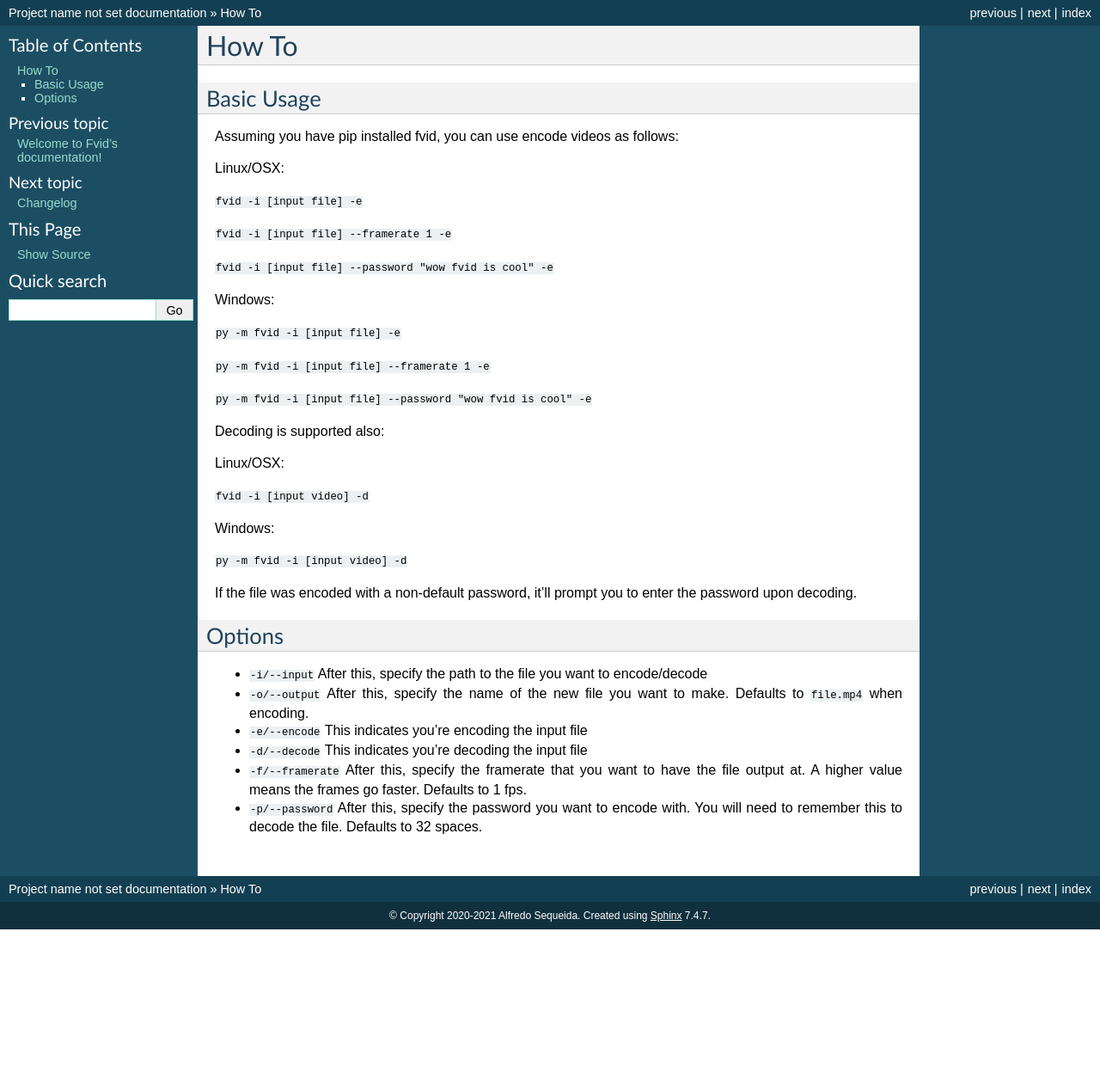
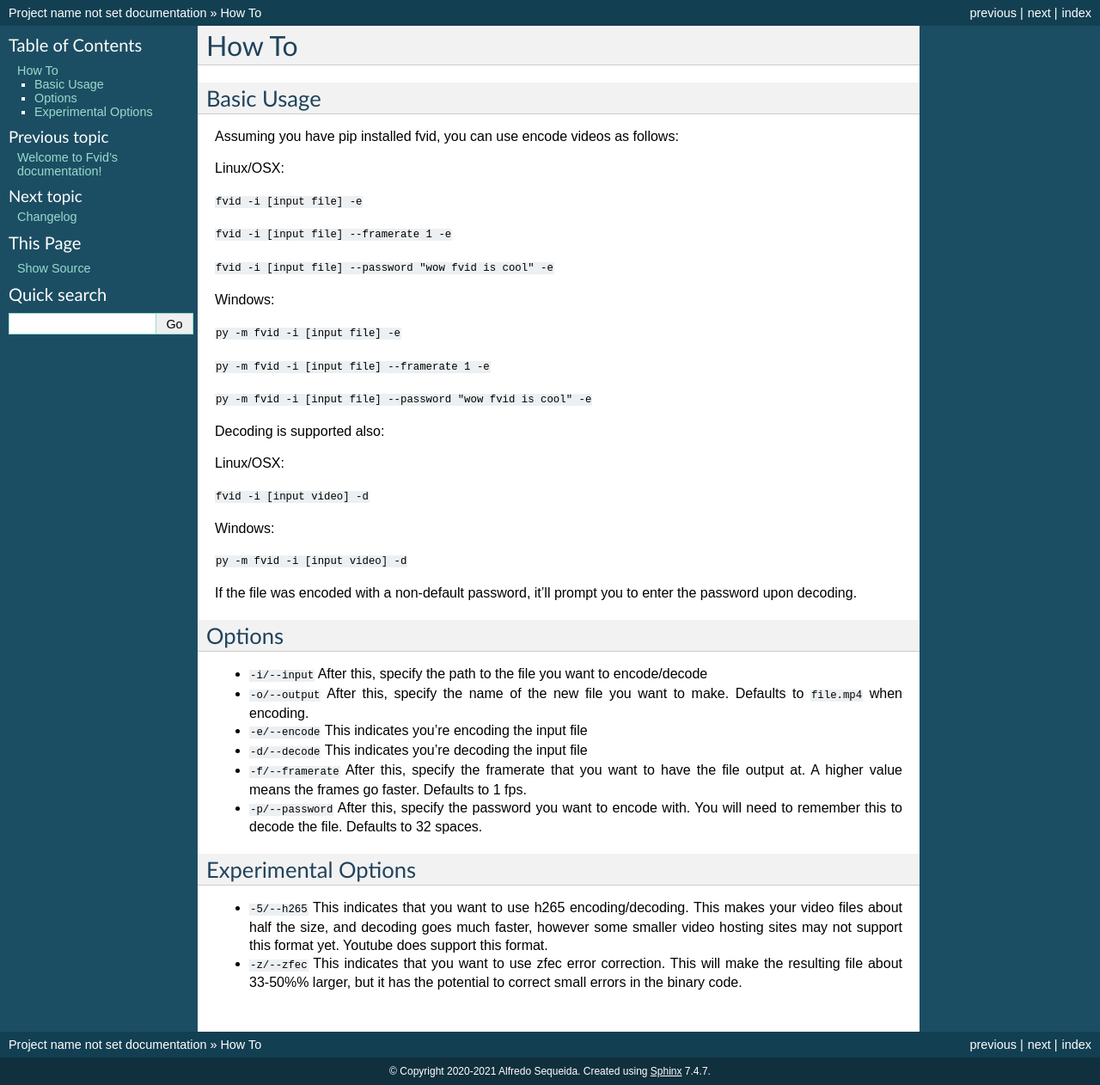
Before and after one commit to AlfredoSequeida/fvid, a Sphinx documentation site: the page built from docs/source/howto.rst, in a window 1280 px wide. Shown: the whole page at 86% size. Built offline with Sphinx 7.4.7, drawn with Linux system fonts in a browser that asks for light colours; before the commit the page ends 1081 px from its top, so only the background shows below that.

Commit message:
Update docs

```diff
--- a/docs/source/howto.rst
+++ b/docs/source/howto.rst
@@ -45,3 +45,8 @@ Options
 * ``-d/--decode`` This indicates you're decoding the input file
 * ``-f/--framerate`` After this, specify the framerate that you want to have the file output at. A higher value means the frames go faster. Defaults to 1 fps.
 * ``-p/--password`` After this, specify the password you want to encode with. You will need to remember this to decode the file. Defaults to 32 spaces.
+
+Experimental Options
+====================
+* ``-5/--h265`` This indicates that you want to use h265 encoding/decoding. This makes your video files about half the size, and decoding goes much faster, however some smaller video hosting sites may not support this format yet. Youtube does support this format.
+* ``-z/--zfec`` This indicates that you want to use zfec error correction. This will make the resulting file about 33-50%% larger, but it has the potential to correct small errors in the binary code.
```
